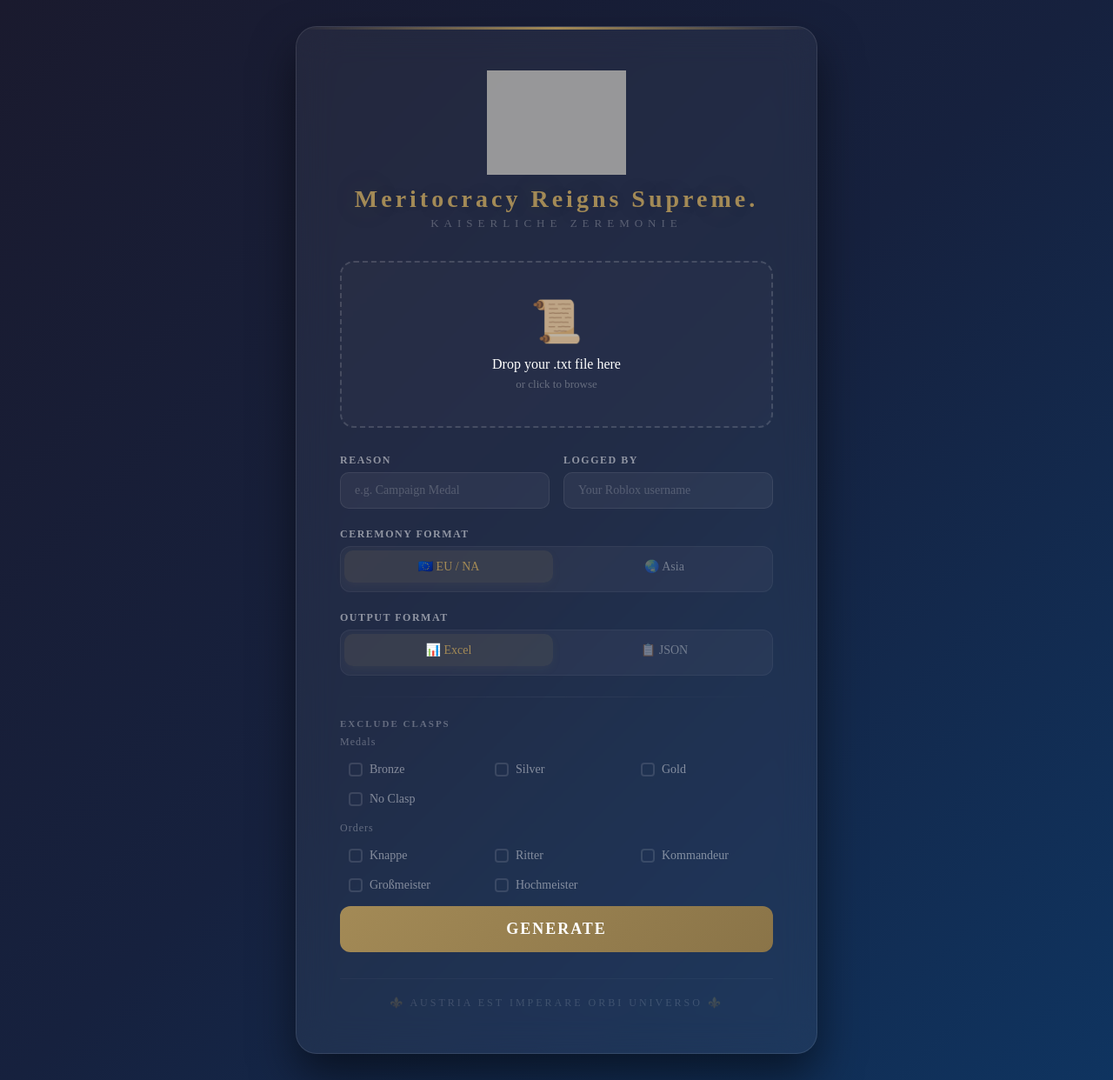
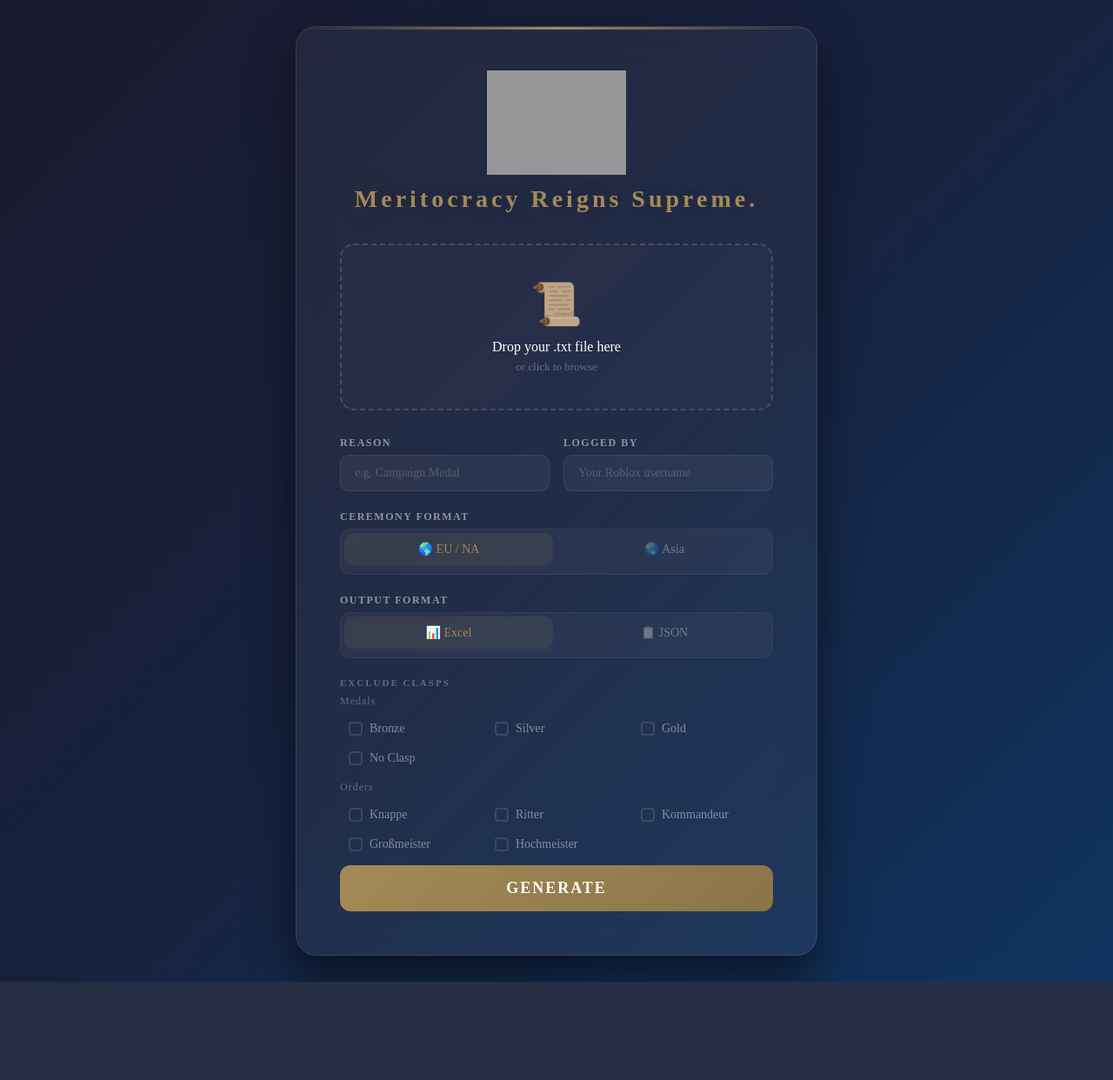
Before and after one commit to Cosmin127/Ceremony-bot, a Flask app: page / in a window 1280 px wide. Shown: the whole page at 87% size. After the commit the page ends 1129 px from the top, so only its background shows below. Run offline with Flask 3, Linux system fonts and the light colour scheme; grey boxes are pictures that could not be loaded.

Commit message:
update html

```diff
--- a/templates/index2.html
+++ b/templates/index2.html
@@ -1,7 +1,5 @@
 <!DOCTYPE html>
-<html lang="en">
-
-<head>
+<html lang="en"><head>
 
     <meta charset="UTF-8">
     <meta name="viewport" content="width=device-width, initial-scale=1.0">
@@ -382,7 +380,7 @@
         </div>
 
         <div class="motto">Meritocracy Reigns Supreme.</div>
-        <div class="sub-motto">Kaiserliche Zeremonie</div>
+
 
     </div>
 
@@ -392,7 +390,7 @@
             <span class="upload-icon">📜</span>
             <div class="label">Drop your .txt file here</div>
             <div class="sub-label">or click to browse</div>
-            <input type="file" name="file" accept=".txt" required id="fileInput">
+            <input type="file" name="file" accept=".txt" required="" id="fileInput">
             <div class="file-name" id="fileName">Selected: <span id="fileNameText"></span></div>
         </div>
 
@@ -410,8 +408,8 @@
         <div class="form-group">
             <label>Ceremony Format</label>
             <div class="toggle-group">
-                <input type="radio" name="ceremony_type" value="eu_na" id="eu_na" checked>
-                <label for="eu_na">🇪🇺 EU / NA</label>
+                <input type="radio" name="ceremony_type" value="eu_na" id="eu_na" checked="">
+                <label for="eu_na">🌎 EU / NA</label>
                 <input type="radio" name="ceremony_type" value="asia" id="asia">
                 <label for="asia">🌏 Asia</label>
             </div>
@@ -420,15 +418,15 @@
         <div class="form-group">
             <label>Output Format</label>
             <div class="toggle-group">
-                <input type="radio" name="output" value="excel" id="excel" checked>
+                <input type="radio" name="output" value="excel" id="excel" checked="">
                 <label for="excel">📊 Excel</label>
                 <input type="radio" name="output" value="json" id="json">
                 <label for="json">📋 JSON</label>
             </div>
         </div>
 
-        <div id="excel-options">
-            <div class="divider"></div>
+        <div id="excel-options" style="display: block;">
+
 
             <div class="section-title">Exclude Clasps</div>
 
@@ -454,9 +452,7 @@
 
     </form>
 
-    <div class="footer">
-        <div class="motto">⚜️ Austria Est Imperare Orbi Universo ⚜️</div>
-    </div>
+
 
 </div>
 
@@ -521,6 +517,6 @@
 
 </script>
 
-</body>
 
-</html>
+
+</body></html>
```
